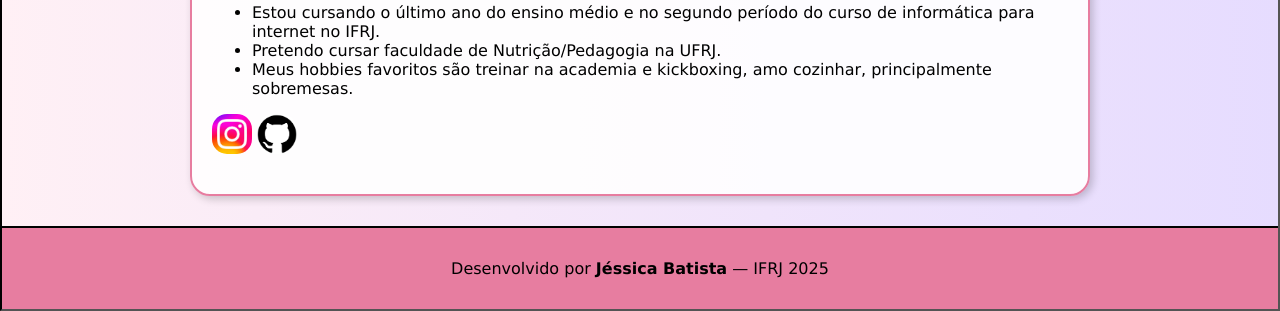
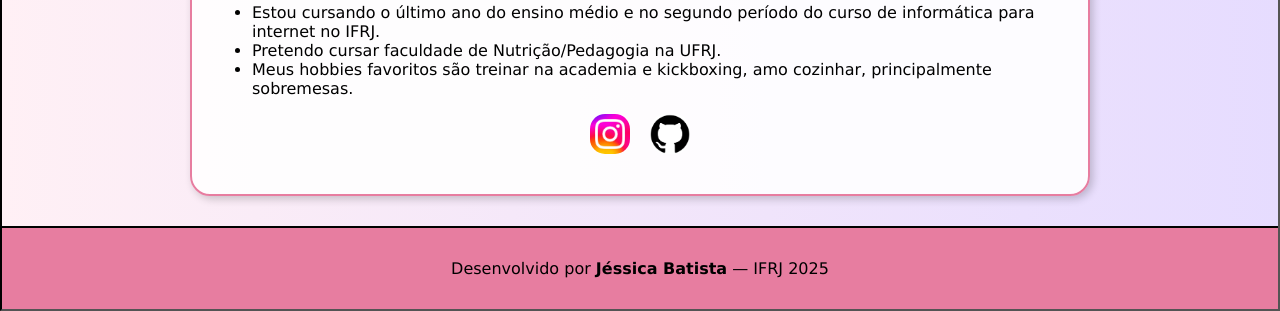
Before and after one commit to jessicabarbosa23/mypage, a plain HTML site: page index.html in a window 1280 px wide. Shown: the part 1662-1973 px from the top of the page. Drawn offline with Linux system fonts and the light colour scheme.

Commit message:
Add styles for social links and hover effects

```diff
--- a/style.css
+++ b/style.css
@@ -115,15 +115,22 @@ footer {
     padding: 15px;
     border-top: 2px solid black;
 }
-
+.social-links{
+   display: flex;
+  justify-content: center;
+}
 
 .social-links a {
     text-decoration: none;
     color: rgb(114, 139, 216);
     font-weight: bold;
     transition: color 0.3s;
+    gap: 15px;
+    padding: 0px 10px;
 }
-
+.links:hover{
+    transform: translate(-5px);
+}
 .social-links a:hover {
     color: fuchsia;
 }
```
